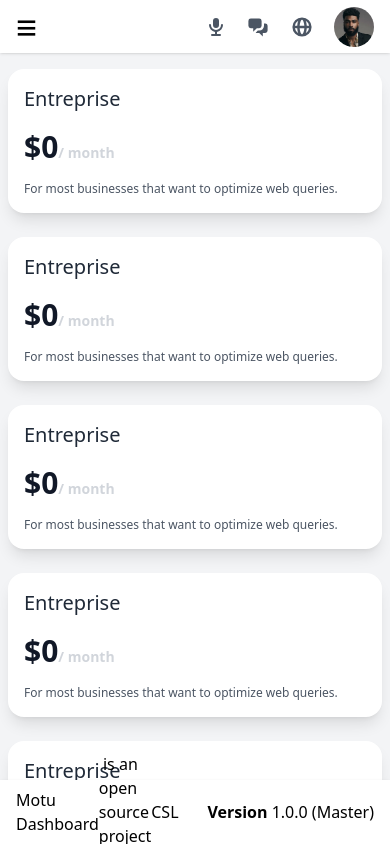
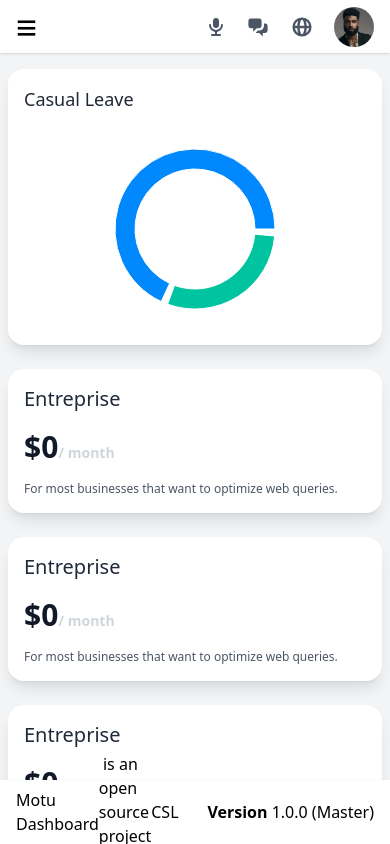
Before and after one commit to clumsyowl/dashboard-template, a React (Vite) app: page / in a window 390 px wide. Built offline with nearby package versions, Linux system fonts and the light colour scheme.

Commit message:
fix responsiveness for stats cards

```diff
--- a/package.json
+++ b/package.json
@@ -16,7 +16,8 @@
     "react": "^18.2.0",
     "react-dom": "^18.2.0",
     "react-router": "^6.19.0",
-    "react-router-dom": "^6.19.0"
+    "react-router-dom": "^6.19.0",
+    "recharts": "^2.10.3"
   },
   "devDependencies": {
     "@types/react": "^18.2.37",
--- /dev/null
+++ b/src/components/charts/PieChartStats.jsx
@@ -0,0 +1,103 @@
+import React, { PureComponent } from "react";
+import { PieChart, Pie, Sector, Cell, ResponsiveContainer } from "recharts";
+import { Line, LineChart, XAxis, YAxis } from "recharts";
+
+const dataPie = [
+  { name: "Group A", value: 700 },
+  { name: "Group B", value: 300 },
+];
+
+const data = [
+  {
+    name: "Page A",
+    uv: 4000,
+    pv: 2400,
+    amt: 2400,
+  },
+  {
+    name: "Page B",
+    uv: 3000,
+    pv: 1398,
+    amt: 2210,
+  },
+  {
+    name: "Page C",
+    uv: 2000,
+    pv: 9800,
+    amt: 2290,
+  },
+  {
+    name: "Page D",
+    uv: 2780,
+    pv: 3908,
+    amt: 2000,
+  },
+  {
+    name: "Page E",
+    uv: 1890,
+    pv: 4800,
+    amt: 2181,
+  },
+  {
+    name: "Page F",
+    uv: 2390,
+    pv: 3800,
+    amt: 2500,
+  },
+  {
+    name: "Page G",
+    uv: 3490,
+    pv: 4300,
+    amt: 2100,
+  },
+];
+const COLORS = ["#0088FE", "#00C49F"];
+
+function PieChartStats() {
+  return (
+    <>
+      {/* <ResponsiveContainer width={"100%"} height={300}>
+        <PieChart>
+          <Pie
+            data={data}
+            cx={120}
+            cy={200}
+            innerRadius={60}
+            outerRadius={80}
+            fill="#8884d8"
+            paddingAngle={5}
+            dataKey="value"
+          >
+            {data.map((entry, index) => (
+              <Cell
+                key={`cell-${index}`}
+                fill={COLORS[index % COLORS.length]}
+              />
+            ))}
+          </Pie>
+        </PieChart>
+      </ResponsiveContainer> */}
+      <ResponsiveContainer height={200} width={"100%"}>
+        <PieChart width={300} height={100}>
+          <Pie
+            data={dataPie}
+            innerRadius={60}
+            outerRadius={80}
+            fill="#8884d8"
+            paddingAngle={5}
+            dataKey="value"
+          >
+            {data.map((entry, index) => (
+              <Cell
+                key={`cell-${index}`}
+                fill={COLORS[index % COLORS.length]}
+              />
+            ))}
+          </Pie>
+        </PieChart>
+      </ResponsiveContainer>
+    </>
+  );
+}
+
+export default PieChartStats;
--- a/src/pages/index.jsx
+++ b/src/pages/index.jsx
@@ -1,12 +1,21 @@
 import React from "react";
 import Content from "../components/Content.jsx";
+import PieChart from "../components/charts/PieChartStats.jsx";
 
 // This contains the Dashboard page content.
 function HomePage() {
   return (
     <div className="flex flex-col flex-wrap sm:flex-row">
       {/* Stat Block 1 */}
-      <div className="mb-6 w-full md:mb-0 md:w-2/12 md:px-2">
+      <div className="mb-6 md:mb-6 xl:mb-0 w-full md:w-1/3 xl:w-2/12 md:px-2">
+        <div className="rounded-2xl bg-white p-4 shadow-lg">
+          <p className="mb-4 text-lg font-medium text-gray-800">Casual Leave</p>
+          <PieChart />
+        </div>
+      </div>
+
+      {/* Stat Block 2 */}
+      <div className="mb-6 md:mb-6 xl:mb-0 w-full md:w-1/3 xl:w-2/12 md:px-2">
         <div className="rounded-2xl bg-white p-4 shadow-lg">
           <p className="mb-4 text-xl font-medium text-gray-800">Entreprise</p>
           <p className="text-3xl font-bold text-gray-900">
@@ -19,9 +28,22 @@ function HomePage() {
         </div>
       </div>
 
+      {/* Stat Block 3 */}
+      <div className="mb-6 md:mb-6 xl:mb-0 w-full md:w-1/3 xl:w-2/12 md:px-2">
+        <div className="rounded-2xl bg-white p-4 shadow-lg">
+          <p className="mb-4 text-xl font-medium text-gray-800">Entreprise</p>
+          <p className="text-3xl font-bold text-gray-900">
+            $0
+            <span className="text-sm text-gray-300">/ month</span>
+          </p>
+          <p className="mt-4 text-xs text-gray-600">
+            For most businesses that want to optimize web queries.
+          </p>
+        </div>
+      </div>
 
-      {/* Stat Block 2 */}
-      <div className="mb-6 w-full md:mb-0 md:w-2/12 md:px-2">
+      {/* Stat Block 4 */}
+      <div className="mb-6 md:mb-6 xl:mb-0 w-full md:w-1/3 xl:w-2/12 md:px-2">
         <div className="rounded-2xl bg-white p-4 shadow-lg">
           <p className="mb-4 text-xl font-medium text-gray-800">Entreprise</p>
           <p className="text-3xl font-bold text-gray-900">
@@ -34,24 +56,8 @@ function HomePage() {
         </div>
       </div>
 
-
-      {/* Stat Block 3 */}
-      <div className="mb-6 w-full md:mb-0 md:w-2/12 md:px-2">
-        <div className="rounded-2xl bg-white p-4 shadow-lg">
-          <p className="mb-4 text-xl font-medium text-gray-800">Entreprise</p>
-          <p className="text-3xl font-bold text-gray-900">
-            $0
-            <span className="text-sm text-gray-300">/ month</span>
-          </p>
-          <p className="mt-4 text-xs text-gray-600">
-            For most businesses that want to optimize web queries.
-          </p>
-        </div>
-      </div>
-
-
-      {/* Stat Block 4 */}
-      <div className="mb-6 w-full md:mb-0 md:w-2/12 md:px-2">
+      {/* Stat Block 5 */}
+      <div className="mb-6 md:mb-6 xl:mb-0 w-full md:w-1/3 xl:w-2/12 md:px-2">
         <div className="rounded-2xl bg-white p-4 shadow-lg">
           <p className="mb-4 text-xl font-medium text-gray-800">Entreprise</p>
           <p className="text-3xl font-bold text-gray-900">
@@ -64,9 +70,8 @@ function HomePage() {
         </div>
       </div>
 
-
-      {/* Stat Block 5 */}
-      <div className="mb-6 w-full md:mb-0 md:w-2/12 md:px-2">
+      {/* Stat Block 6 */}
+      <div className="mb-6 md:mb-6 xl:mb-0 w-full md:w-1/3 xl:w-2/12 md:px-2">
         <div className="rounded-2xl bg-white p-4 shadow-lg">
           <p className="mb-4 text-xl font-medium text-gray-800">Entreprise</p>
           <p className="text-3xl font-bold text-gray-900">
@@ -78,27 +83,6 @@ function HomePage() {
           </p>
         </div>
       </div>
-
-
-      {/* Stat Block 6 */}
-      <div className="mb-6 w-full md:mb-0 md:w-2/12 md:px-2">
-        <div className="rounded-2xl bg-white p-4 shadow-lg">
-          <p className="mb-4 text-xl font-medium text-gray-800">Entreprise</p>
-          <p className="text-3xl font-bold text-gray-900">
-            $0
-            <span className="text-sm text-gray-300">/ month</span>
-          </p>
-          <p className="mt-4 text-xs  text-gray-600">
-            For most businesses that want to optimize web queries.
-          </p>
-        </div>
-      </div>
-
-
-
-
-
-
 
       {/* Block 4 */}
       <div className="relative mx-auto mt-12 max-w-screen-xl">
```
Also changed, not shown: 1 other file (tests, documents, lock files or other folders).
